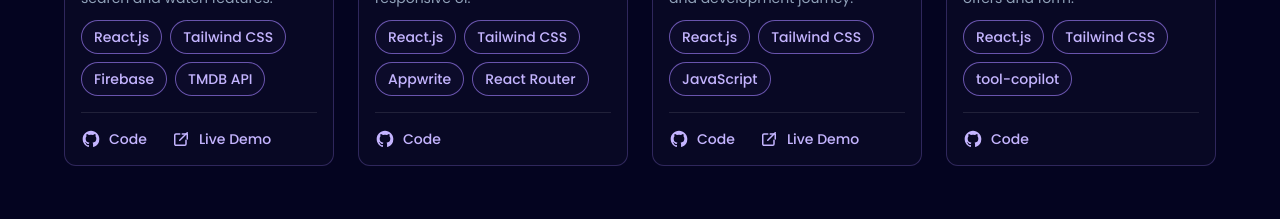
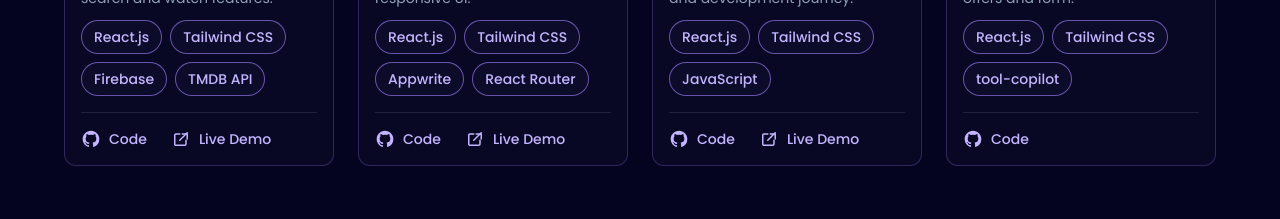
Before and after one commit to Vivek-7979/Personal-Portfolio, a React (Vite) app in the folder VivekPortfolio/: page / in a window 1280 px wide. Shown: the part 2460-2679 px from the top of the page. Built offline with nearby package versions, Linux system fonts and the light colour scheme.

Commit message:
added the live link of my blog app project and added the updated resume

```diff
--- a/VivekPortfolio/src/Components/Sections/Project.jsx
+++ b/VivekPortfolio/src/Components/Sections/Project.jsx
@@ -24,6 +24,7 @@
     image: Blogproject,
     technologies: ["React.js", "Tailwind CSS", "Appwrite", "React Router"],
     github: "https://github.com/Vivek-7979/My-Blog-App-",
+    live: "https://blogsphere-rho.vercel.app/",
     // live: "#", I will soon deploy it but yet i havenot
   },
 
```
Also changed, not shown: 2 other files (tests, documents, lock files or other folders).
